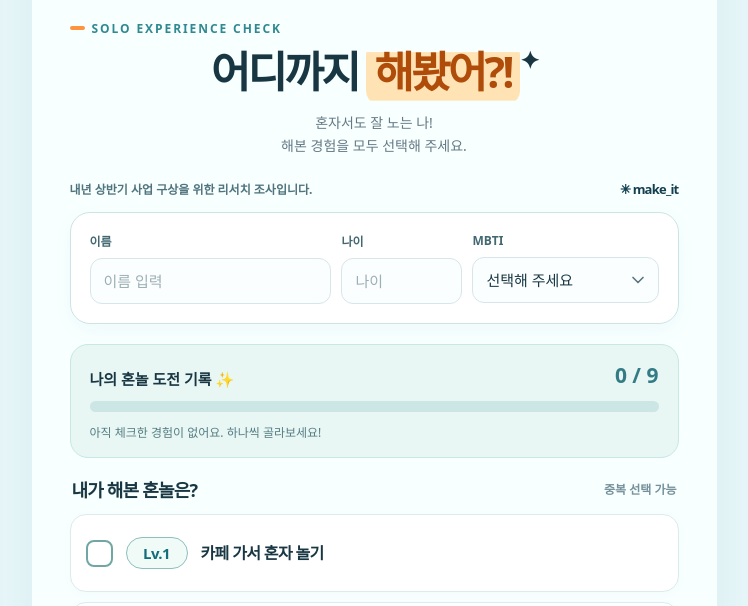
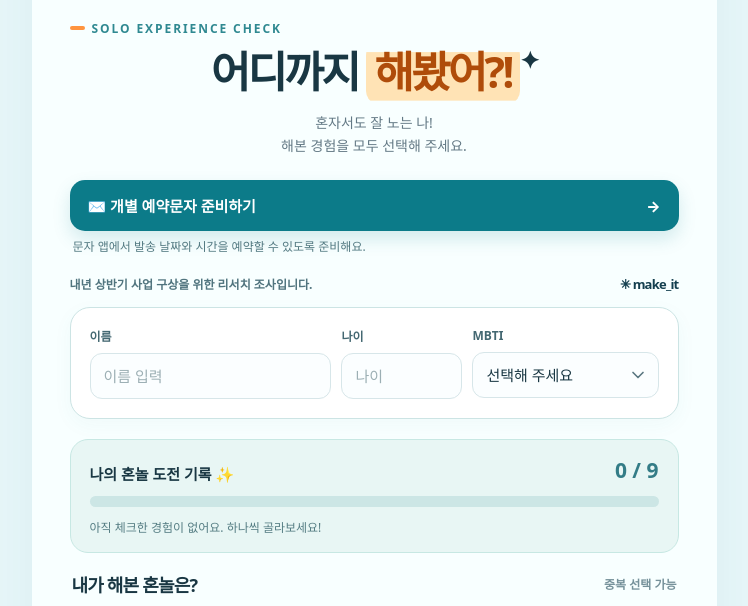
Before and after one commit to sunshiyfloor/meconomy-checklist, a plain HTML site: page index.html in a window 1280 px wide. Shown: the part 157-763 px from the top of the page, without its empty margins (266-1014 px from the left). Drawn offline with Linux system fonts and the light colour scheme.

Commit message:
Link SMS preparation feature from checklist homepage

```diff
--- a/index.html
+++ b/index.html
@@ -40,6 +40,7 @@ button,input,select,textarea{font:inherit}button{cursor:pointer}button:focus-vis
     <div class="kicker">SOLO EXPERIENCE CHECK</div>
     <h1 class="headline">어디까지 <mark>해봤어?!</mark><span class="sparkle" aria-hidden="true">✦</span></h1>
     <p class="subtitle">혼자서도 잘 노는 나!<br>해본 경험을 모두 선택해 주세요.</p>
+    <section aria-label="문자 발송 도구" style="margin:6px 0 19px"><a href="./sms.html" style="display:flex;align-items:center;justify-content:space-between;gap:12px;background:#0c7b89;color:#fff;text-decoration:none;border-radius:15px;padding:15px 18px;font-size:15px;font-weight:850;box-shadow:0 8px 18px #0c7b8928"><span>✉️ 개별 예약문자 준비하기</span><span aria-hidden="true">→</span></a><p style="margin:7px 3px 0;font-size:12px;color:#527981;line-height:1.5">문자 앱에서 발송 날짜와 시간을 예약할 수 있도록 준비해요.</p></section>
     <div class="intro"><span>내년 상반기 사업 구상을 위한 리서치 조사입니다.</span><span class="brand">✳ make_it</span></div>
     <section class="profile" aria-label="응답자 정보">
       <div class="formgrid">
```
